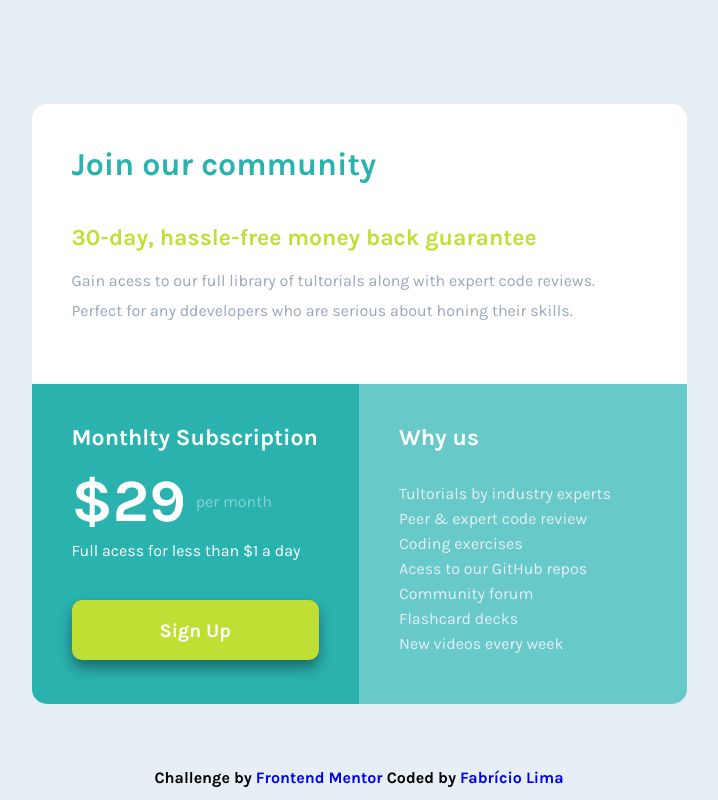
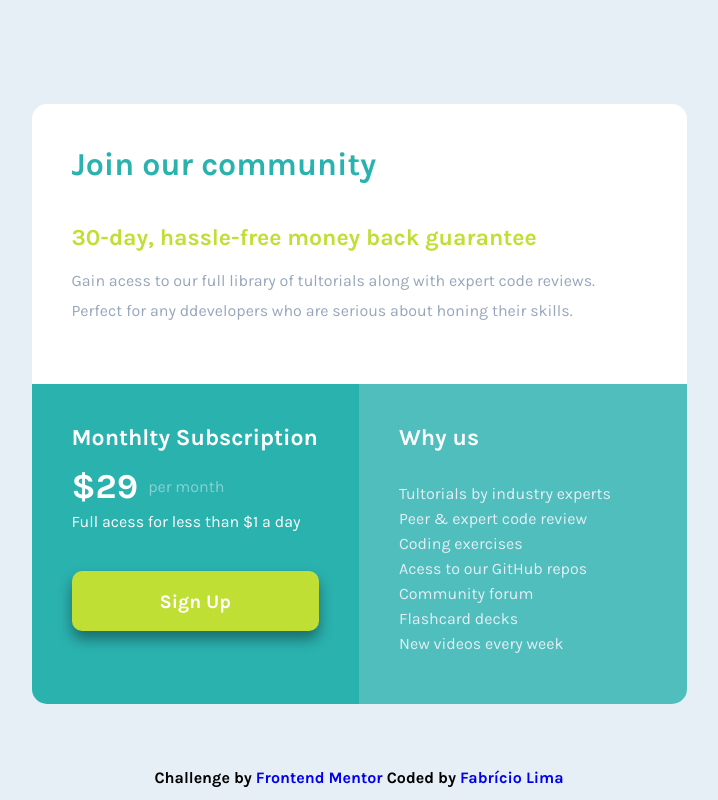
Before and after one commit to IFafaa/single-price-grid-component-project, a plain HTML site: page index.html in a window 1280 px wide. Shown: the whole page, without its empty margins (281-999 px from the left). Drawn offline with Linux system fonts and the light colour scheme.

Commit message:
links and fixing the font size

```diff
--- a/style.css
+++ b/style.css
@@ -107,7 +107,7 @@ body{
 }
 
 .price_text{
-    font-size: 60px;
+    font-size: 35px;
     font-weight: 700;
 
     padding-right: 10px;
@@ -156,8 +156,9 @@ button:hover{
 
 /*right box*/
 #right_box{
-    background-color: var(--Light_cyan);
+    background-color: var(--Cyan);
     border-bottom-right-radius: 15px;
+    opacity: 0.8;
 
     width: 50%;
 }
```
Also changed, not shown: screenshots/desktop-screenshot.png (added), 2 other files.
